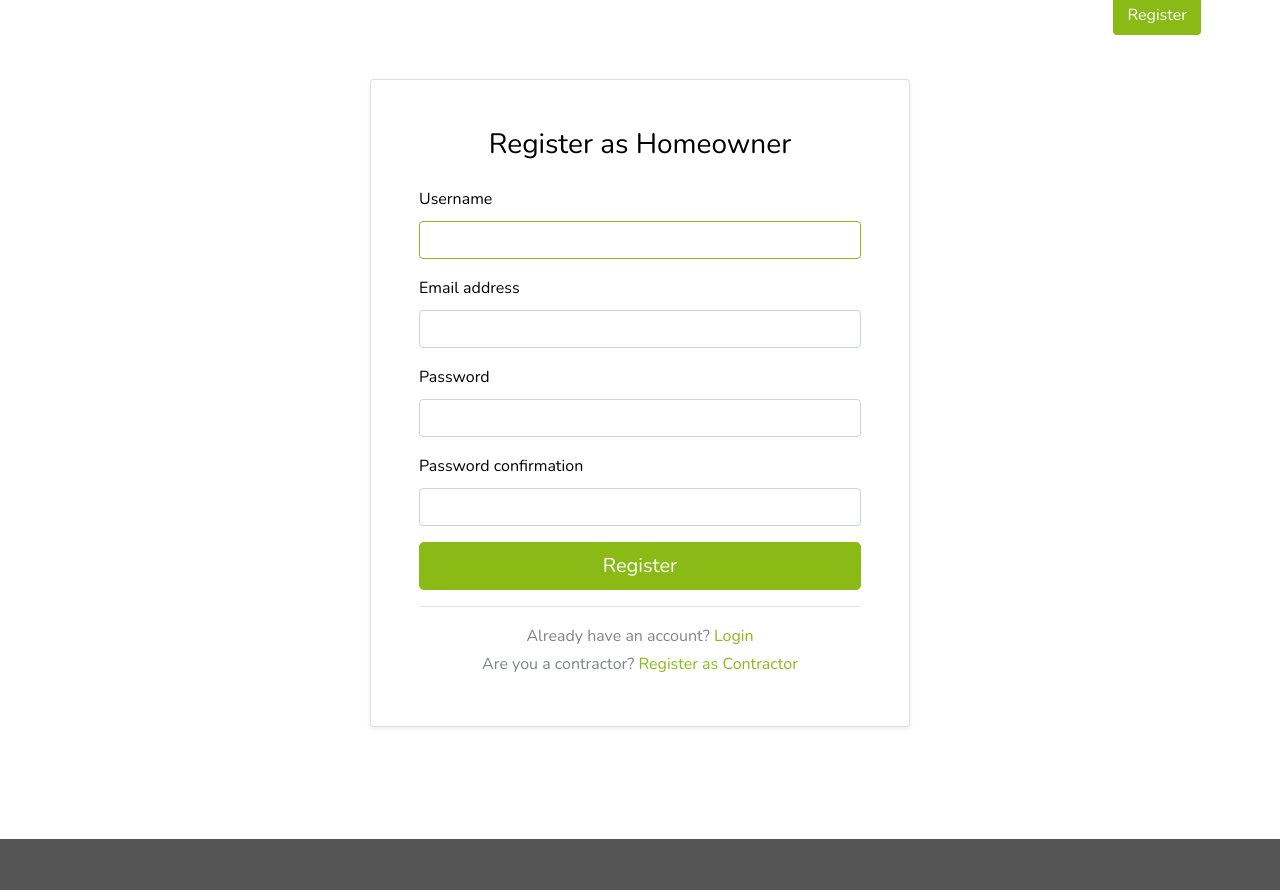
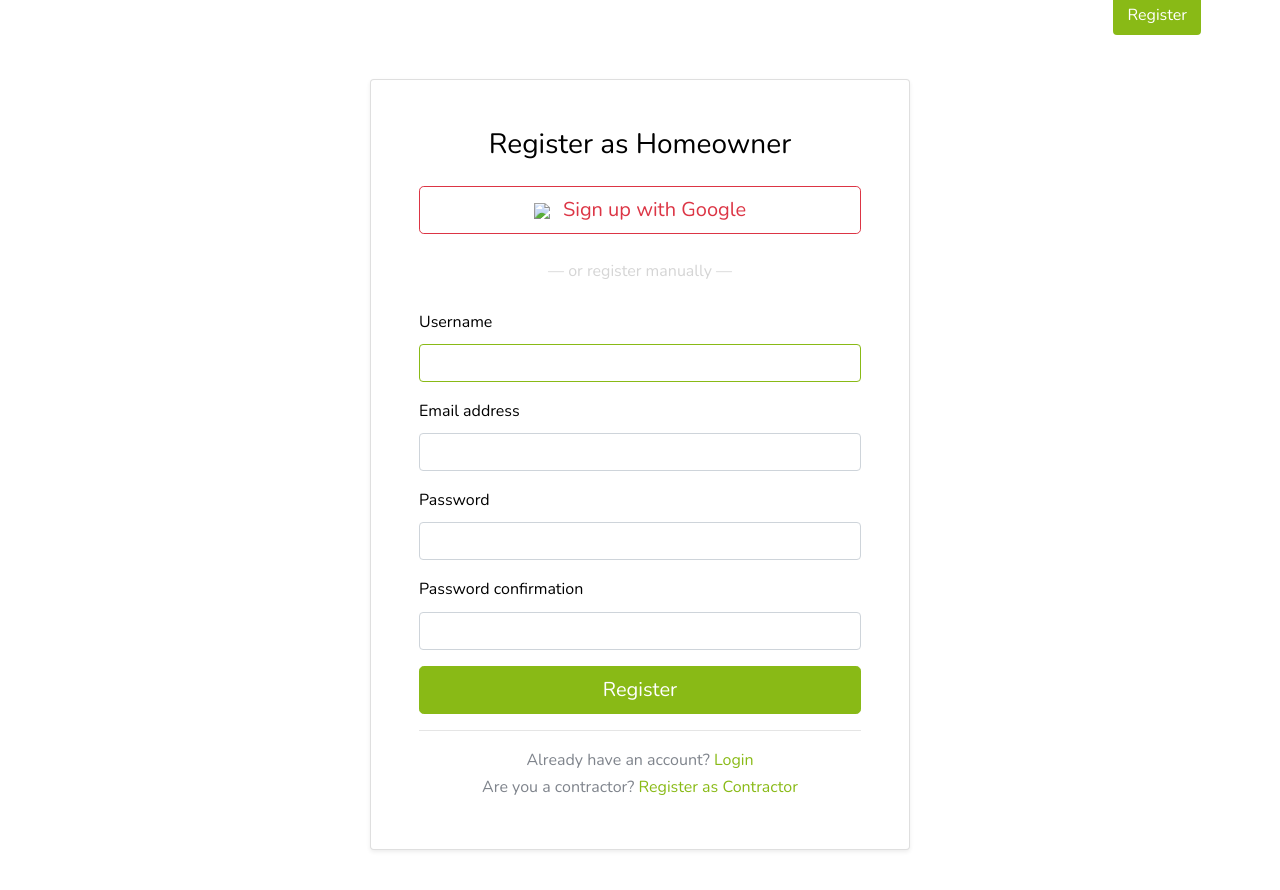
Before and after one commit to kenetworkltd-oss/Contractorboard, a Django app: page /accounts/register/homeowner/ in a window 1280 px wide. Shown: the part 33-923 px from the top of the page. Run offline with Django 5.2, Linux system fonts and the light colour scheme; some libraries are stand-ins or nearby versions; some web fonts are replaced.

Commit message:
feat: add Google OAuth2 sign-up to register_contractor and register_homeowner templates

```diff
--- a/templates/accounts/register_homeowner.html
+++ b/templates/accounts/register_homeowner.html
@@ -1,4 +1,5 @@
 {% extends 'base.html' %}
+{% load socialaccount %}
 
 {% block title %}Register as Homeowner — ContractorBoard{% endblock %}
 
@@ -10,6 +11,17 @@
         <div class="card shadow-sm">
           <div class="card-body p-5">
             <h3 class="mb-4 text-center">Register as Homeowner</h3>
+
+            <!-- Google Signup -->
+            <a href="{% provider_login_url 'google' %}"
+              class="btn btn-outline-danger btn-block btn-lg mb-4">
+              <img src="https://www.google.com/favicon.ico"
+                width="20" class="mr-2">
+              Sign up with Google
+            </a>
+
+            <div class="text-center text-muted mb-4">— or register manually —</div>
+
             <form method="POST">
               {% csrf_token %}
               {% for field in form %}
```
Also changed, not shown: templates/accounts/register_contractor.html (+12 -0 lines).
